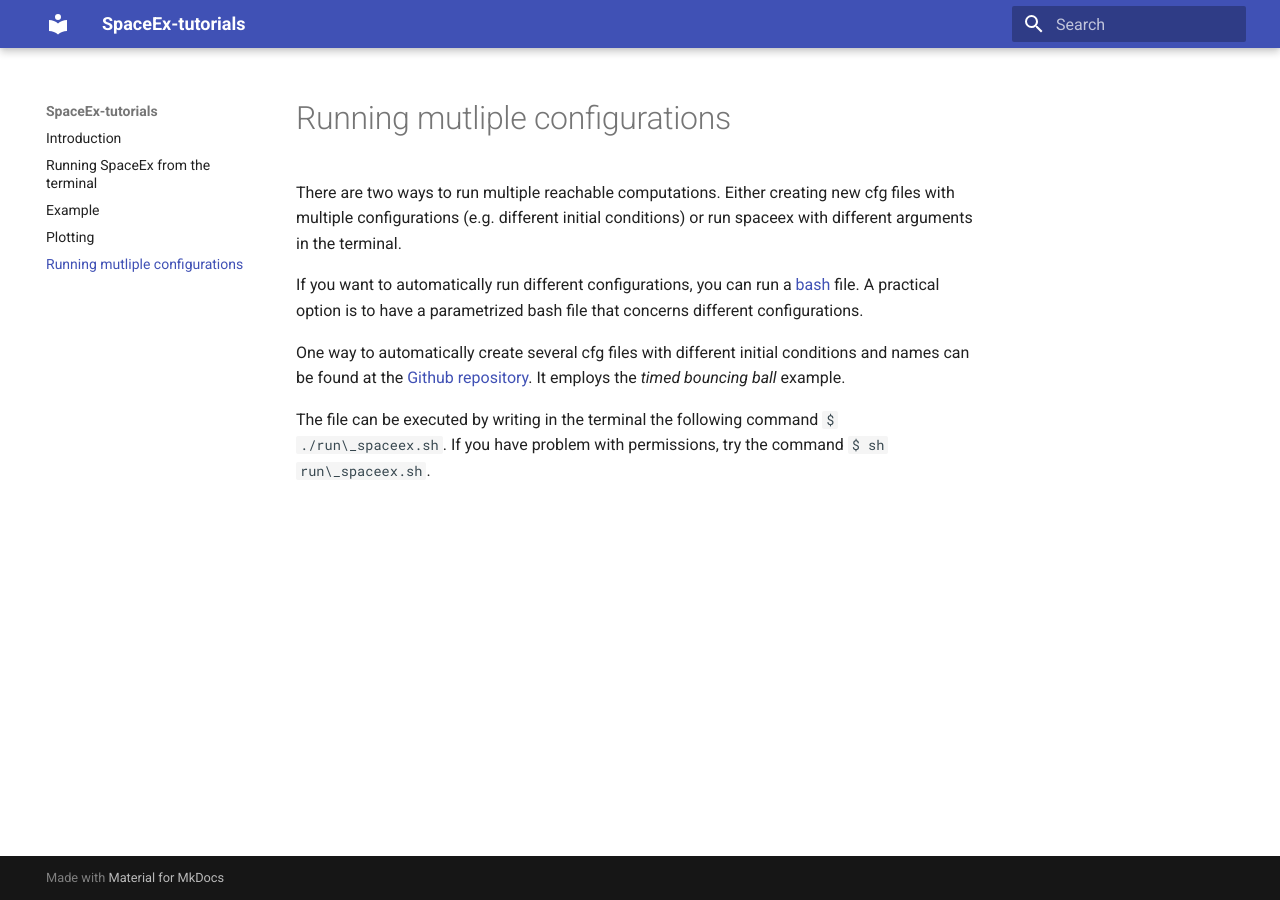
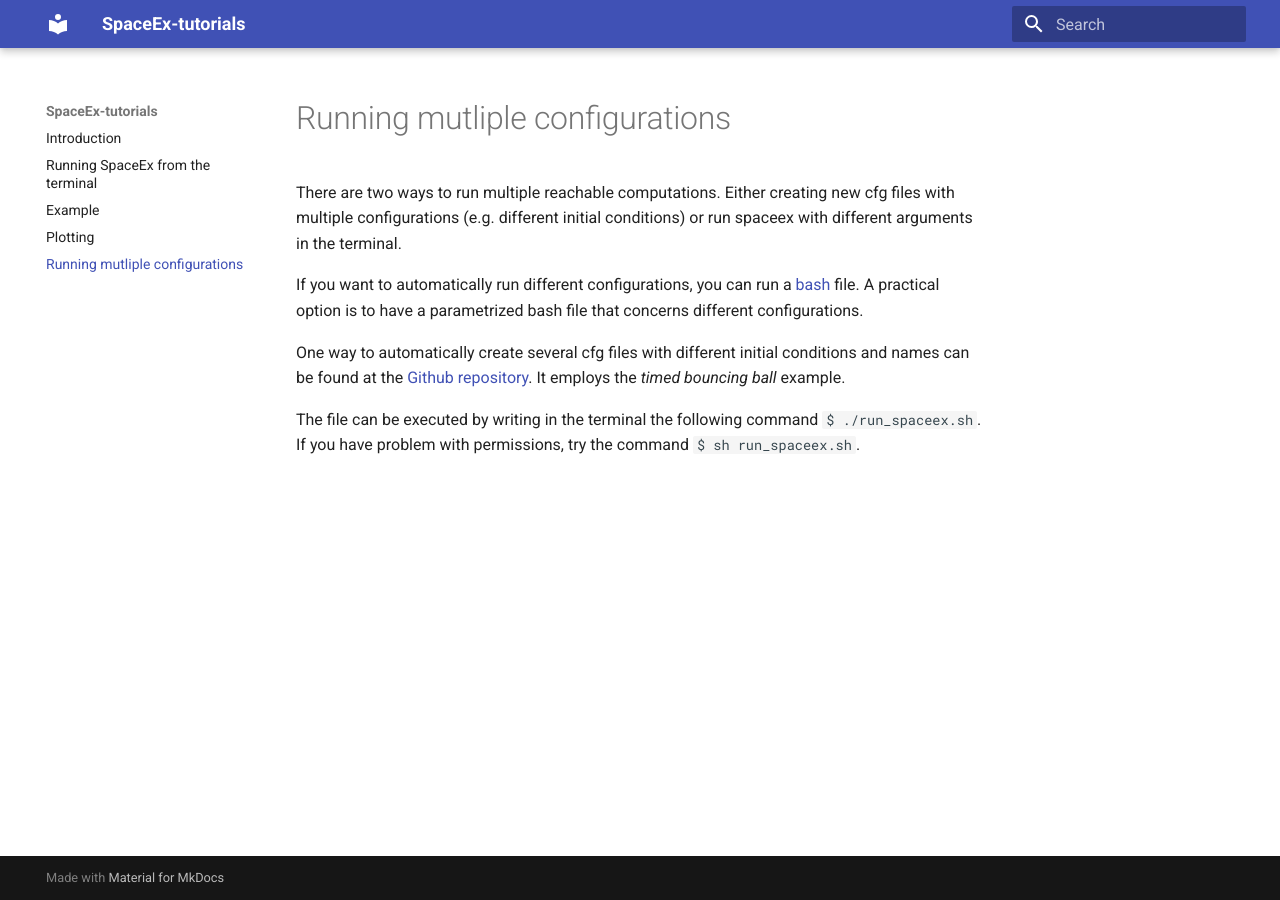
Before and after one commit to nikos-kekatos/SpaceEx-tutorials, an MkDocs documentation site: the page built from docs/multiple.md, in a window 1280 px wide. Built offline with MkDocs 1.6.1 and Material for MkDocs 9.7.7, drawn with Linux system fonts in a browser that asks for light colours; old or Windows-style settings are respelled for this version of MkDocs.

Commit message:
revised paths

```diff
--- a/docs/multiple.md
+++ b/docs/multiple.md
@@ -5,4 +5,4 @@ If you want to automatically run different configurations, you can run a [bash](
 
 One way to automatically create several cfg files with different initial conditions and names can be found at the [Github repository](https://github.com/nikos-kekatos/SpaceEx-tutorials/blob/master/SpaceEx_exec_terminal/run_spaceex.sh). It employs the *timed bouncing ball* example.
 
-The file can be executed by writing in the terminal the following command  `$ ./run\_spaceex.sh`. If you have problem with permissions, try the command `$ sh run\_spaceex.sh`.
+The file can be executed by writing in the terminal the following command `$ ./run_spaceex.sh`. If you have problem with permissions, try the command `$ sh run_spaceex.sh`.
```
